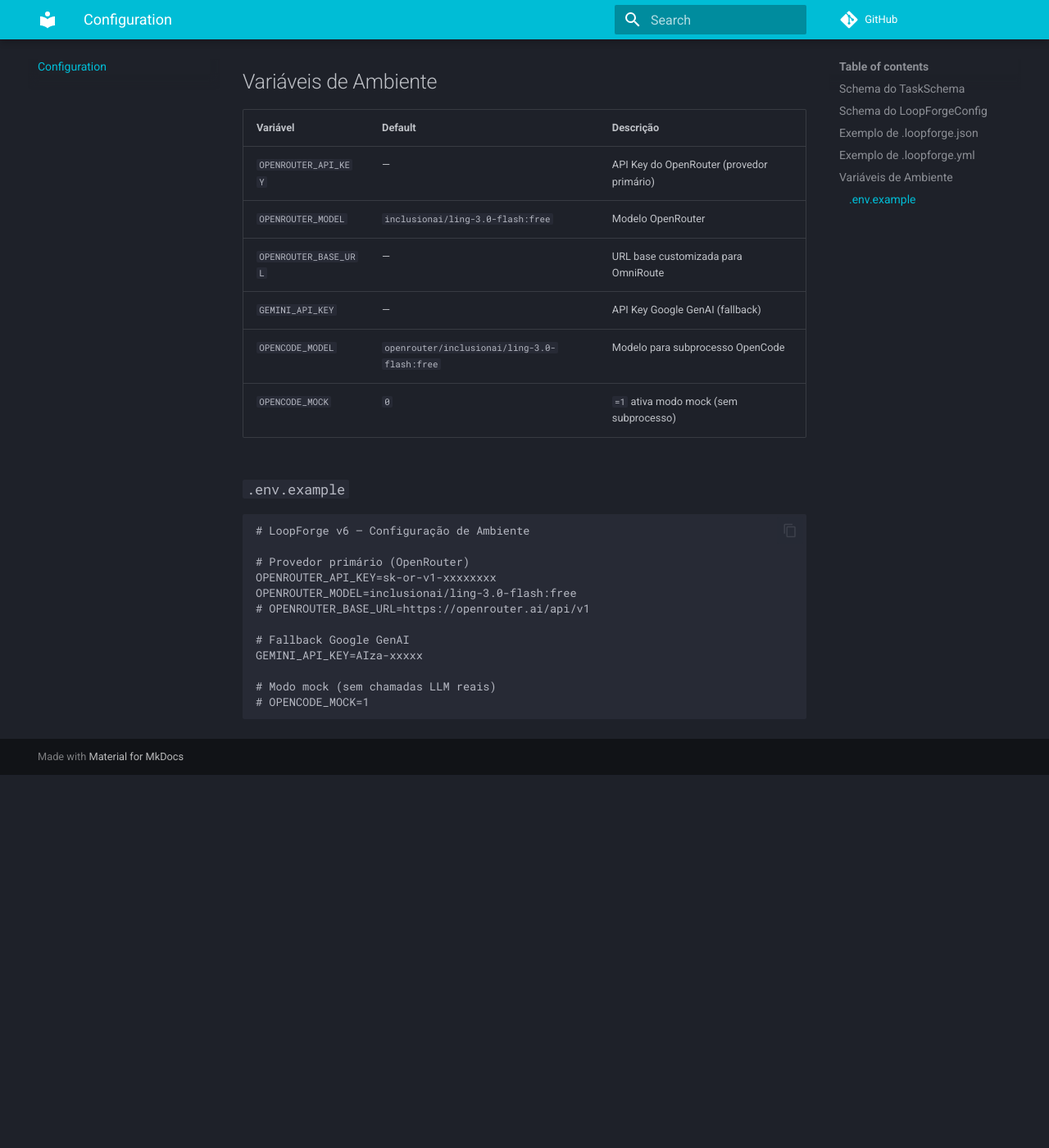
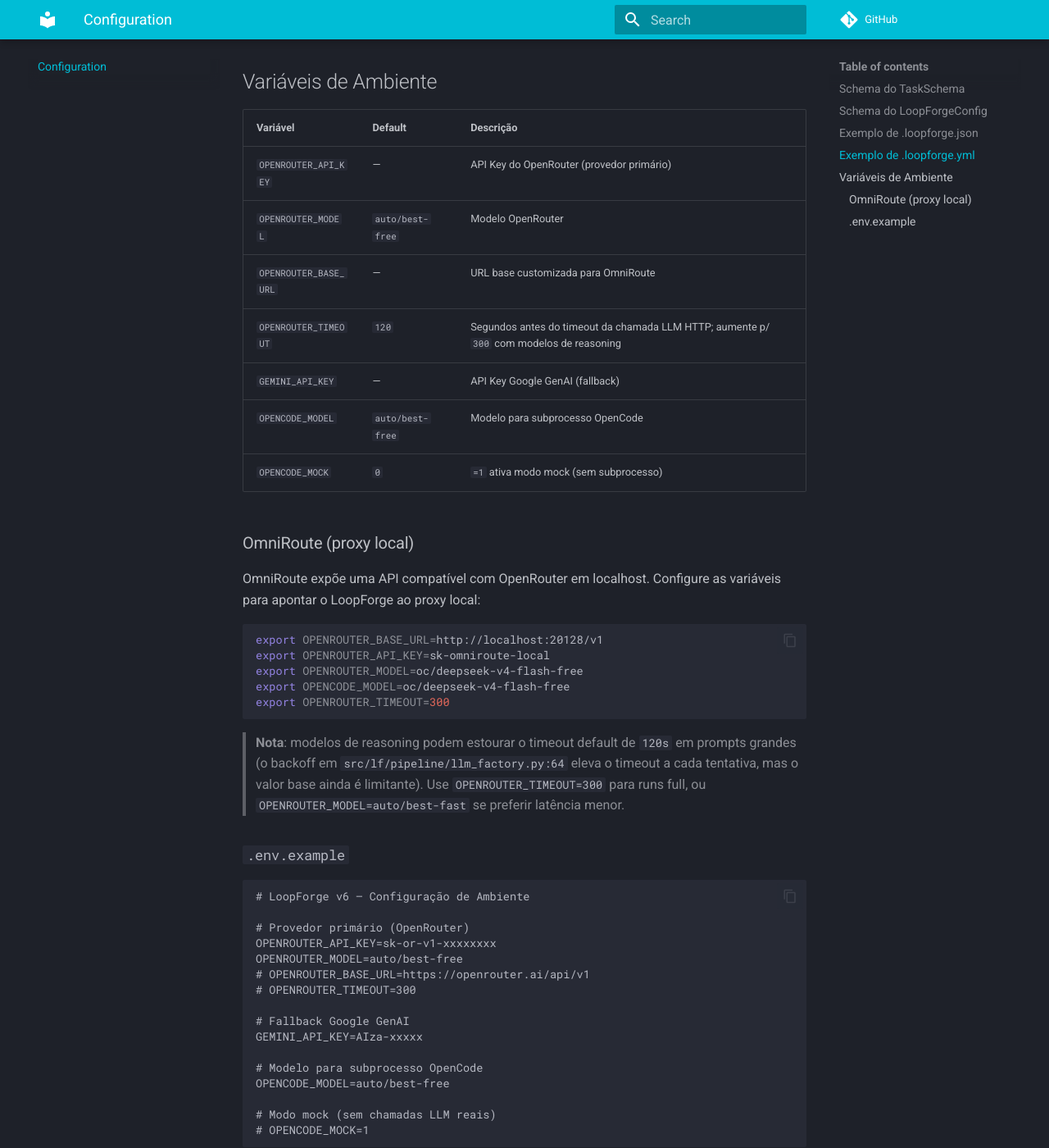
Before and after one commit to Lucas-Damasceno-dev/LoopForge, an MkDocs documentation site: the page built from docs/configuration.md, in a window 1280 px wide and 1400 px high, scrolled down 2183 px. Shown: the whole window at 82% size. Built offline with MkDocs 1.6.1 and Material for MkDocs 9.7.7, drawn with Linux system fonts in a browser that asks for light colours; comment, search, counter and statistics services are not loaded; before the commit the page ends 3128 px from its top, so only the background shows below that; some of the changed text lies outside the part shown.

Commit message:
docs: execução real OmniRoute, OPENROUTER_TIMEOUT, exemplos consistentes + IMPROVEMENTS com P0-P2

````diff
--- a/docs/configuration.md
+++ b/docs/configuration.md
@@ -38,7 +38,7 @@
     ontology_path: str = "examples/the-foundry"  # Caminho para ontologia The Foundry
     stack: TechStack = Field(default_factory=TechStack)  # TechStack(language, framework, testing_harness, package_manager)
     llm_provider: str = "openrouter"        # "openrouter" | "google"
-    llm_model: str = "oc/deepseek-v4-flash-free" # Modelo LLM (ex: inclusionai/ling-3.0-flash:free)
+    llm_model: str = "oc/deepseek-v4-flash-free" # Modelo LLM (ex: auto/best-free)
     budget_limit_usd: float = 10.0      # Limite de gasto USD (usado pelo CircuitBreaker)
     max_parallel_tasks: int = 2
     plan: PlanSchema = Field(default_factory=PlanSchema)  # PlanSchema(tasks[], graph{})
@@ -57,7 +57,7 @@
   "budget_limit_usd": 10.0,
   "max_parallel_tasks": 2,
   "llm_provider": "openrouter",
-  "llm_model": "inclusionai/ling-3.0-flash:free",
+  "llm_model": "oc/deepseek-v4-flash-free",
   "plan": {
     "tasks": [
       {
@@ -87,7 +87,7 @@
 budget_limit_usd: 10.0
 max_parallel_tasks: 2
 llm_provider: openrouter
-llm_model: inclusionai/ling-3.0-flash:free
+llm_model: oc/deepseek-v4-flash-free
 plan:
   tasks:
     - id: T-001
@@ -106,11 +106,26 @@
 | Variável | Default | Descrição |
 |---|---|---|
 | `OPENROUTER_API_KEY` | — | API Key do OpenRouter (provedor primário) |
-| `OPENROUTER_MODEL` | `inclusionai/ling-3.0-flash:free` | Modelo OpenRouter |
+| `OPENROUTER_MODEL` | `auto/best-free` | Modelo OpenRouter |
 | `OPENROUTER_BASE_URL` | — | URL base customizada para OmniRoute |
+| `OPENROUTER_TIMEOUT` | `120` | Segundos antes do timeout da chamada LLM HTTP; aumente p/ `300` com modelos de reasoning |
 | `GEMINI_API_KEY` | — | API Key Google GenAI (fallback) |
-| `OPENCODE_MODEL` | `openrouter/inclusionai/ling-3.0-flash:free` | Modelo para subprocesso OpenCode |
+| `OPENCODE_MODEL` | `auto/best-free` | Modelo para subprocesso OpenCode |
 | `OPENCODE_MOCK` | `0` | `=1` ativa modo mock (sem subprocesso) |
+
+### OmniRoute (proxy local)
+
+OmniRoute expõe uma API compatível com OpenRouter em localhost. Configure as variáveis para apontar o LoopForge ao proxy local:
+
+```bash
+export OPENROUTER_BASE_URL=http://localhost:20128/v1
+export OPENROUTER_API_KEY=sk-omniroute-local
+export OPENROUTER_MODEL=oc/deepseek-v4-flash-free
+export OPENCODE_MODEL=oc/deepseek-v4-flash-free
+export OPENROUTER_TIMEOUT=300
+```
+
+> **Nota**: modelos de reasoning podem estourar o timeout default de `120s` em prompts grandes (o backoff em `src/lf/pipeline/llm_factory.py:64` eleva o timeout a cada tentativa, mas o valor base ainda é limitante). Use `OPENROUTER_TIMEOUT=300` para runs full, ou `OPENROUTER_MODEL=auto/best-fast` se preferir latência menor.
 
 ### `.env.example`
 
@@ -119,12 +134,16 @@
 
 # Provedor primário (OpenRouter)
 OPENROUTER_API_KEY=sk-or-v1-xxxxxxxx
-OPENROUTER_MODEL=inclusionai/ling-3.0-flash:free
+OPENROUTER_MODEL=auto/best-free
 # OPENROUTER_BASE_URL=https://openrouter.ai/api/v1
+# OPENROUTER_TIMEOUT=300
 
 # Fallback Google GenAI
 GEMINI_API_KEY=AIza-xxxxx
 
+# Modelo para subprocesso OpenCode
+OPENCODE_MODEL=auto/best-free
+
 # Modo mock (sem chamadas LLM reais)
 # OPENCODE_MOCK=1
 ```
````
Also changed, not shown: docs/IMPROVEMENTS.md (added, +93 -0 lines), docs/getting-started.md (+29 -0 lines), 1 other file.
